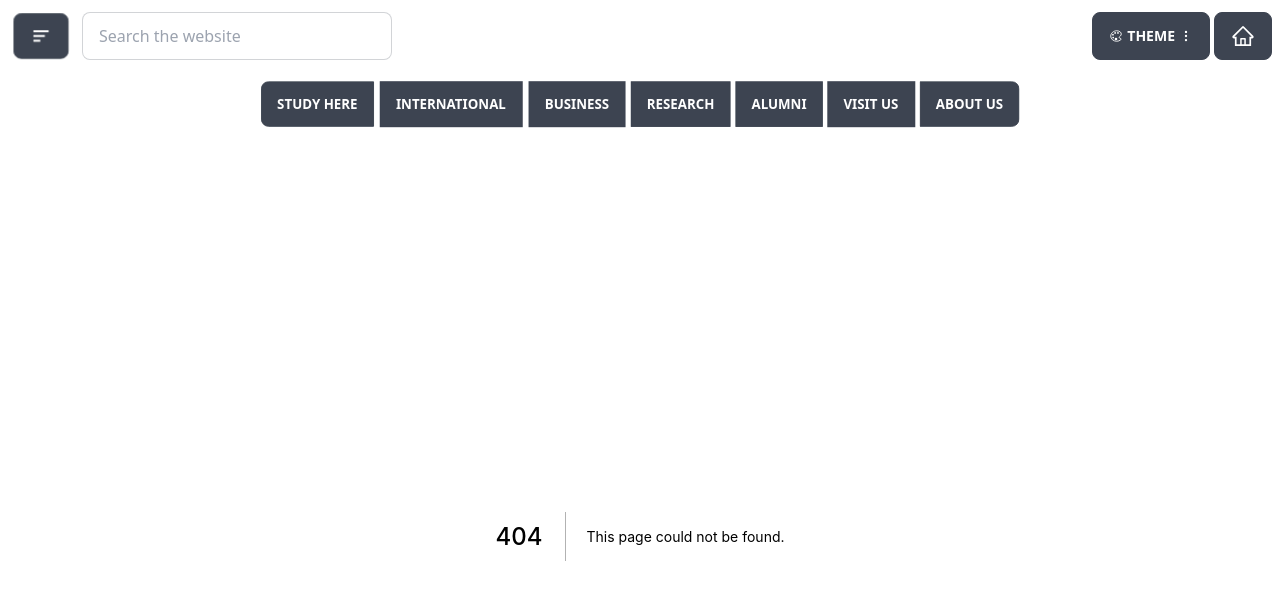
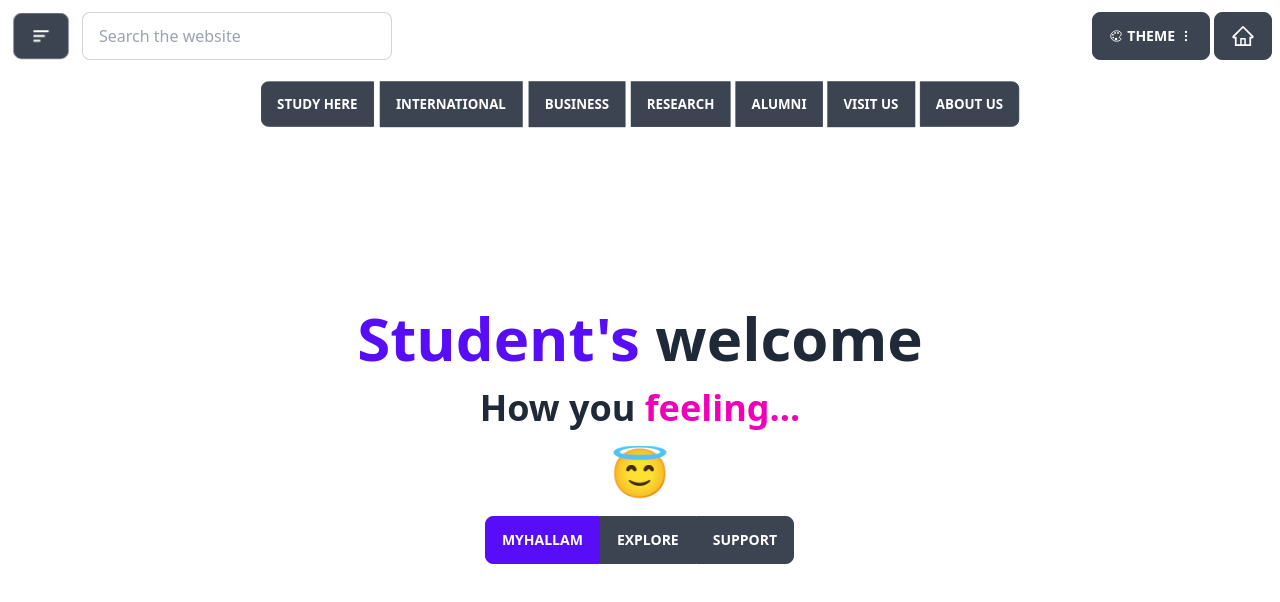
Before and after one commit to UmbrellaCrow612/DasiyUI-Hallam, a Next.js app: page /student in a window 1280 px wide. Before the commit this address had no page. Shown: the top 602 px of the page. Built offline with nearby package versions, Linux system fonts and the light colour scheme.

Commit message:
feat: added student page

```diff
--- /dev/null
+++ b/src/pages/student.tsx
@@ -0,0 +1,49 @@
+import type { NextPage } from 'next'
+import Head from 'next/head'
+import { Container } from '../components/Container'
+const student: NextPage = () => {
+  return (
+    <>
+      <Head>
+        <title>Student | Sheffield Hallam University</title>
+      </Head>
+      <Container>
+        <section className="h-[600px] gap-5 flex items-center justify-center text-center flex-col px-4">
+          <h1 className="text-5xl font-extrabold leading-tight md:text-6xl">
+            <span className="text-primary">Student&apos;s</span> welcome
+          </h1>
+          <h2 className="text-3xl font-extrabold leading-tight md:text-4xl">
+            How you <span className="text-secondary">feeling...</span>
+          </h2>
+          {/* Icon flipper */}
+          <label className="swap swap-flip text-5xl">
+            {/* <!-- this hidden checkbox controls the state --> */}
+            <input type="checkbox" />
+
+            <div className="swap-on">😈</div>
+            <div className="swap-off">😇</div>
+          </label>
+          {/* Icon flipper ends*/}
+          <div className="btn-group">
+            <button className="btn btn-active">MyHallam</button>
+            <button className="btn">Explore</button>
+            <button className="btn">Support</button>
+          </div>
+        </section>
+        <section className="h-[600px] gap-5 flex items-center justify-center text-center flex-col px-4">
+          <h1 className="text-5xl font-extrabold leading-tight md:text-6xl">
+            Get help with an <span className="text-primary">issue</span>
+          </h1>
+          <h2 className="text-3xl font-extrabold leading-tight md:text-4xl">
+            Find a support <span className="text-secondary">service</span>
+          </h2>
+          <div className="btn-group">
+            <button className="btn">Find a service</button>
+            <button className="btn btn-secondary">Hallam Help</button>
+          </div>
+        </section>
+      </Container>
+    </>
+  )
+}
+export default student
```
